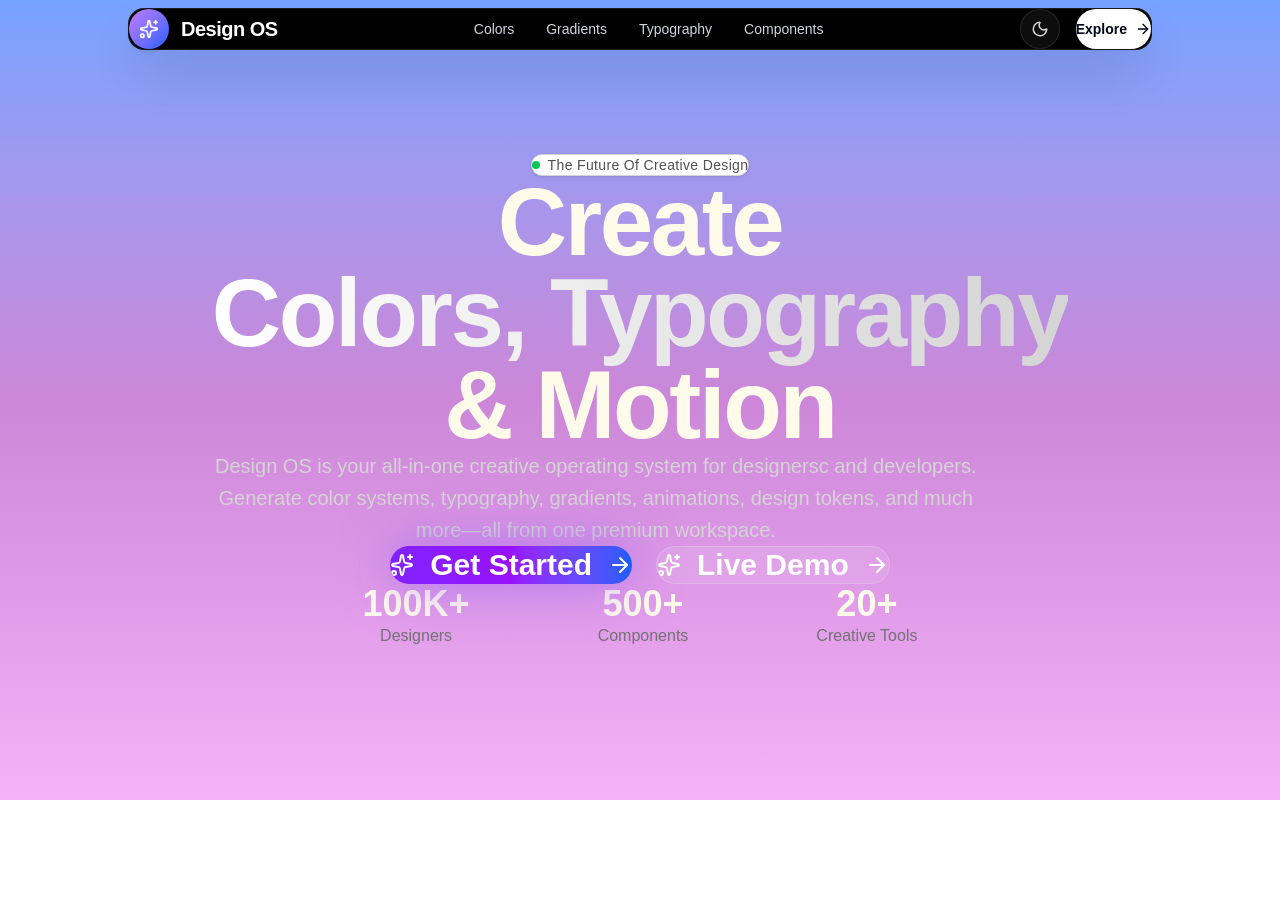
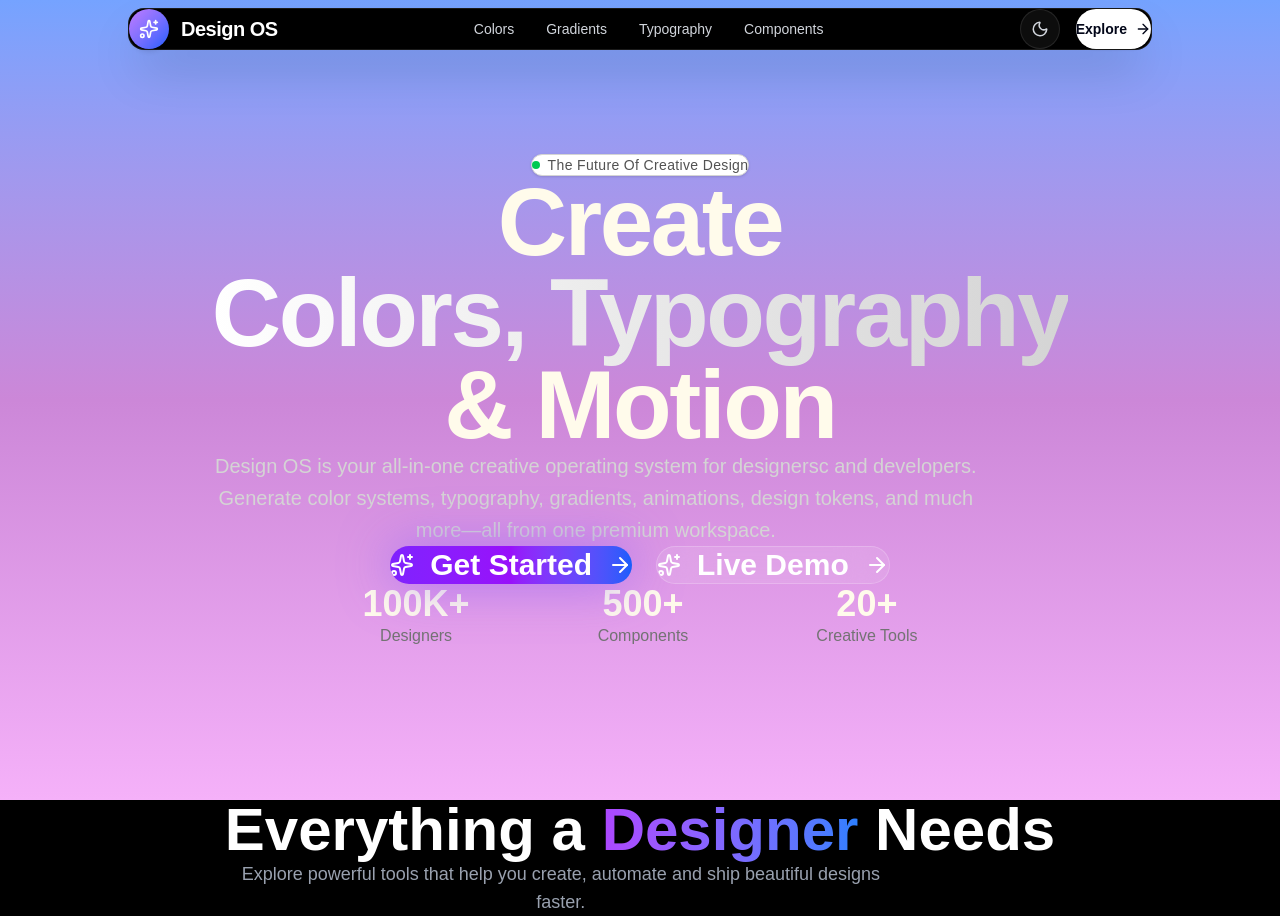
Before and after one commit to ashishpatel3630-art/Design_OS, a Next.js app in the folder frontend/: page / in a window 1280 px wide. Before the commit the page ends 800 px from the top, so only its background shows below. Built offline with nearby package versions, Linux system fonts and the light colour scheme.

Commit message:
features section

```diff
--- a/frontend/src/app/page.tsx
+++ b/frontend/src/app/page.tsx
@@ -1,6 +1,5 @@
 import Hero from "@/components/sections/Hero";
-import ButtonUI from "@/components/ui/ButtonUI";
-import Navbar from "@/components/navbar/Navbar";
+
 export default function Home() {
   return (
     <>
--- a/frontend/src/components/sections/DesignerSection.tsx
+++ /dev/null
@@ -1,29 +0,0 @@
-import DesignCards from "./DesignerSection";
-function DesignerSection() {
-  return (
-    <div>
-      <div
-        className="
-          max-w-7xl
-          mx-auto
-          px-6
-          lg:px-20
-          py-20
-          flex
-          flex-col
-          gap-4
-        "
-      >
-        <h1 className="text-4xl font-bold text-center mb-4">
-        Everthing a <span className="bg-linear-to-r from-purple-500 to-blue-500 bg-clip-text text-transparent">Designer</span> Needs
-      </h1>
-      <h3 className="text-lg text-gray-600 text-center">
-        Explore powerful tools that help you create , automate and ship beautiful designs faster
-      </h3>
-      </div>
-      <DesignCards/>
-    </div>
-  )
-}
-
-export default DesignerSection
--- /dev/null
+++ b/frontend/src/components/sections/Features.tsx
@@ -0,0 +1,49 @@
+import React from "react";
+
+function FeaturesSection() {
+  return (
+    <section className="relative overflow-hidden py-24">
+      <div className="max-w-7xl mx-auto px-6 lg:px-20">
+        <div className="text-center mb-16">
+          <h1
+            className="
+            text-5xl
+            md:text-6xl
+            font-bold
+            text-white
+          "
+          >
+            Everything a{" "}
+            <span
+              className="
+              bg-gradient-to-r
+              from-purple-500
+              to-blue-500
+              bg-clip-text
+              text-transparent
+            "
+            >
+              Designer
+            </span>{" "}
+            Needs
+          </h1>
+
+          <p
+            className="
+            mt-6
+            text-lg
+            text-gray-400
+            max-w-2xl
+            mx-auto
+          "
+          >
+            Explore powerful tools that help you create, automate and ship
+            beautiful designs faster.
+          </p>
+        </div>
+      </div>
+    </section>
+  );
+}
+
+export default FeaturesSection;
--- a/frontend/src/components/sections/Hero.tsx
+++ b/frontend/src/components/sections/Hero.tsx
@@ -1,5 +1,6 @@
 import Navbar from "../navbar/Navbar";
 import ButtonUI from "../ui/ButtonUI";
+import FeaturesSection from "./Features";
 function Hero() {
   return (
     <>
@@ -14,17 +15,17 @@ function Hero() {
             </p>
           </div>
 
-          {/* Heading */}
+
           <h1 className="mt-10 text-6xl md:text-7xl lg:text-8xl font-black leading-[0.95] tracking-tight text-amber-50">
             Create
             <br />
-            <span className="bg-gradient-to-r from-white to-neutral-300 bg-clip-text text-transparent">
+            <span className="bg-linear-to-r from-white to-neutral-300 bg-clip-text text-transparent">
               Colors, Typography
             </span>
             <br />& Motion
           </h1>
 
-          {/* Description */}
+
           <p className="mx-20 max-w-3xl  gap-44 text-lg md:text-xl leading-8 text-neutral-300">
             Design OS is your all-in-one creative operating system for designersc
             and developers. Generate color systems, typography, gradients,
@@ -38,7 +39,7 @@ function Hero() {
           <ButtonUI text="Live Demo" variant="secondary" />
 
           </div>
-          {/* Stats */}
+
           <div className="mt-20 flex justify-center gap-32 flex-wrap">
             <div>
               <h2 className="text-4xl font-bold text-amber-50">100K+</h2>
@@ -54,9 +55,14 @@ function Hero() {
               <h2 className="text-4xl font-bold text-amber-50">20+</h2>
               <p className="text-neutral-500 mt-2">Creative Tools</p>
             </div>
+
           </div>
+
         </div>
       </section>
+       <div className="mt-20 flex justify-center gap-32 flex-wrap h-100vh bg-black">
+            <FeaturesSection/>
+          </div>
     </>
   );
 }
```
